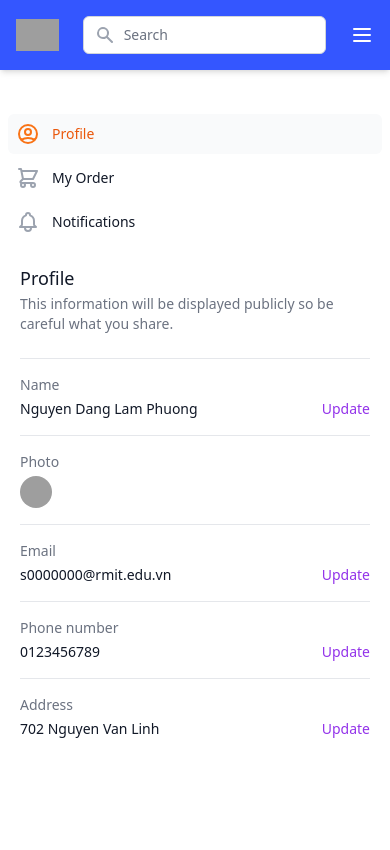
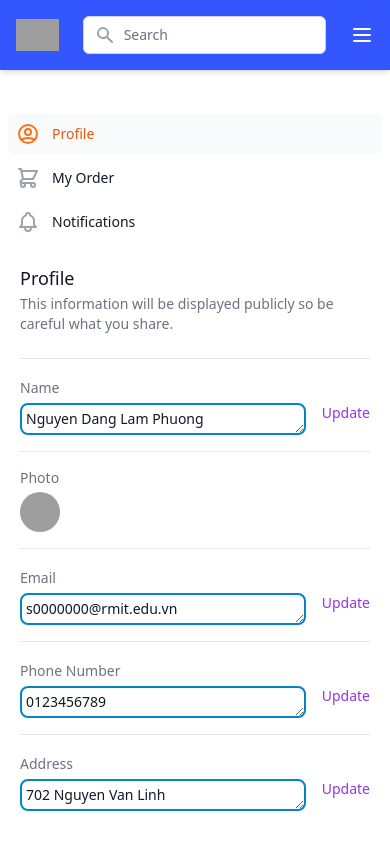
Before and after one commit to ThienAn1010/Capstone-Project, a Next.js app in the folder frontend/: page /user_dashboard in a window 390 px wide. Shown: the top 850 px of the page. Built offline with nearby package versions, Linux system fonts and the light colour scheme; grey boxes are pictures that could not be loaded.

Commit message:
Update some fields in the Profile page

```diff
--- a/frontend/components/UserDashboard.tsx
+++ b/frontend/components/UserDashboard.tsx
@@ -1,4 +1,4 @@
-import {  useState } from 'react'
+// import {  useState } from 'react'
 import {
   BellIcon,
   UserCircleIcon,
@@ -16,23 +16,6 @@ function classNames(...classes: string[]) {
 }
 
 export default function UserDashboard() {
-    const [showForm, setShowForm] = useState(false);
-    const [showemailForm, setShowemailForm] = useState(false);
-    const [showphoneForm, setShowphoneForm] = useState(false);
-    const [showaddressForm, setShowaddressForm] = useState(false);
-
-    const nameform = () => {
-        setShowForm(!showForm);
-    }
-    const phoneform = () => {
-        setShowphoneForm(!showphoneForm);
-    }
-    const emailform = () => {
-        setShowemailForm(!showemailForm);
-    }
-    const addressform = () => {
-        setShowaddressForm(!showaddressForm);
-    }
 
   return (
     <div>
@@ -74,28 +57,21 @@ export default function UserDashboard() {
                     </div>
                     <div className="mt-6">
                         <dl className="divide-y divide-gray-200">
-                            <div className="py-4 sm:py-5 sm:grid sm:grid-cols-3 sm:gap-4">
-                                <dt className="text-sm font-medium text-gray-500">Name</dt>
+                            <div className="py-4 sm:py-5 sm:grid sm:grid-cols-3 sm:gap-3">
+                                <label htmlFor='nameInput' className="text-sm font-medium text-gray-500">Name</label>
                                 <dd className="mt-1 flex text-sm text-gray-900 sm:mt-0 sm:col-span-2">
-                                    <span className="flex-grow">Nguyen Dang Lam Phuong</span>
+                                    <textarea className='flex-grow h-8 pt-1 pl-1 border-2 border-sky-600 rounded-lg'
+                                    >
+                                    Nguyen Dang Lam Phuong
+                                    </textarea>
                                     <span className="ml-4 flex-shrink-0">
                                         <button
                                         type="button"
                                         className="bg-white rounded-md font-medium text-purple-600 hover:text-purple-500 focus:outline-none focus:ring-2 focus:ring-offset-2 focus:ring-purple-500"
-                                            onClick={nameform}
                                         >
                                         Update
                                         </button>
                                     </span>
-                                    {showForm && (
-                                        <form>
-                                            <input
-                                                type='text'
-                                                placeholder='Name'
-                                                className='text-center ml-10'>
-                                            </input>
-                                        </form>
-                                    )}
                                 </dd>
                             </div>
                             <div className="py-4 sm:py-5 sm:grid sm:grid-cols-3 sm:gap-4 sm:pt-5">
@@ -103,7 +79,7 @@ export default function UserDashboard() {
                                 <dd className="mt-1 flex text-sm text-gray-900 sm:mt-0 sm:col-span-2">
                                     <span className="flex-grow">
                                         <img
-                                            className="h-8 w-8 rounded-full"
+                                        className="h-10 w-10 rounded-full"
                                         src="https://images.unsplash.com/photo-1550525811-e5869dd03032?ixlib=rb-1.2.1&ixid=eyJhcHBfaWQiOjEyMDd9&auto=format&fit=facearea&facepad=2&w=256&h=256&q=80"
                                         alt=""
                                         />
@@ -111,76 +87,54 @@ export default function UserDashboard() {
                                 </dd>
                             </div>
                             <div className="py-4 sm:py-5 sm:grid sm:grid-cols-3 sm:gap-4 sm:pt-5">
-                                <dt className="text-sm font-medium text-gray-500">Email</dt>
+                                <label htmlFor='nameInput' className="text-sm font-medium text-gray-500">Email</label>
                                 <dd className="mt-1 flex text-sm text-gray-900 sm:mt-0 sm:col-span-2">
-                                    <span className="flex-grow">s0000000@rmit.edu.vn  </span>
+                                    <textarea className='flex-grow h-8 pt-1 pl-1 border-2 border-sky-600 rounded-lg'
+                                    >
+                                    s0000000@rmit.edu.vn
+                                    </textarea>
                                     <span className="ml-4 flex-shrink-0">
                                         <button
                                         type="button"
                                         className="bg-white rounded-md font-medium text-purple-600 hover:text-purple-500 focus:outline-none focus:ring-2 focus:ring-offset-2 focus:ring-purple-500"
-                                            onClick={emailform}
                                         >
                                         Update
                                         </button>
                                     </span>
-                                    {showemailForm && (
-                                        <form>
-                                            <input
-                                                type='email'
-                                                placeholder='Email'
-                                                className='text-center ml-10'>
-                                            </input>
-                                        </form>
-                                    )}
                                 </dd>
                             </div>
                             <div className="py-4 sm:py-5 sm:grid sm:grid-cols-3 sm:gap-4 sm:border-b sm:border-gray-200">
-                                <dt className="text-sm font-medium text-gray-500">Phone number</dt>
+                                <label htmlFor='nameInput' className="text-sm font-medium text-gray-500">Phone Number</label>
                                 <dd className="mt-1 flex text-sm text-gray-900 sm:mt-0 sm:col-span-2">
-                                    <span className="flex-grow">0123456789</span>
+                                    <textarea className='flex-grow h-8 pt-1 pl-1 border-2 border-sky-600 rounded-lg'
+                                    >
+                                    0123456789
+                                    </textarea>
                                     <span className="ml-4 flex-shrink-0">
                                         <button
                                             type="button"
                                             className="bg-white rounded-md font-medium text-purple-600 hover:text-purple-500 focus:outline-none focus:ring-2 focus:ring-offset-2 focus:ring-purple-500"
-                                            onClick={phoneform}
                                         >
                                             Update
                                         </button>
                                     </span>
-                                    {showphoneForm && (
-                                        <form>
-                                            <input
-                                                type='text'
-                                                placeholder='Phone number'
-                                                className='text-center ml-10'>
-                                            </input>
-                                        </form>
-                                    )}
                                 </dd>
                             </div>
                             <div className="py-4 sm:py-5 sm:grid sm:grid-cols-3 sm:gap-4 sm:border-b sm:border-gray-200">
-                                <dt className="text-sm font-medium text-gray-500">Address</dt>
+                                <label htmlFor='nameInput' className="text-sm font-medium text-gray-500">Address</label>
                                 <dd className="mt-1 flex text-sm text-gray-900 sm:mt-0 sm:col-span-2">
-                                    <span className="flex-grow">702 Nguyen Van Linh</span>
+                                    <textarea className='flex-grow h-8 pt-1 pl-1 border-2 border-sky-600 rounded-lg'
+                                    >
+                                    702 Nguyen Van Linh
+                                    </textarea>
                                     <span className="ml-4 flex-shrink-0">
                                         <button
                                             type="button"
                                             className="bg-white rounded-md font-medium text-purple-600 hover:text-purple-500 focus:outline-none focus:ring-2 focus:ring-offset-2 focus:ring-purple-500"
-                                            onClick={addressform}
                                         >
                                             Update
                                         </button>
                                     </span>
-                                    {showaddressForm && (
-                                        <form>
-                                            <input
-                                                type='text'
-                                                placeholder='Address'
-                                                className='text-center ml-10'
-                                            >
-                                            </input>
-                                        </form>
-                                    )}
                                 </dd>
                             </div>
                         </dl>
```
Lines whose indentation alone changed are shown as unchanged.
